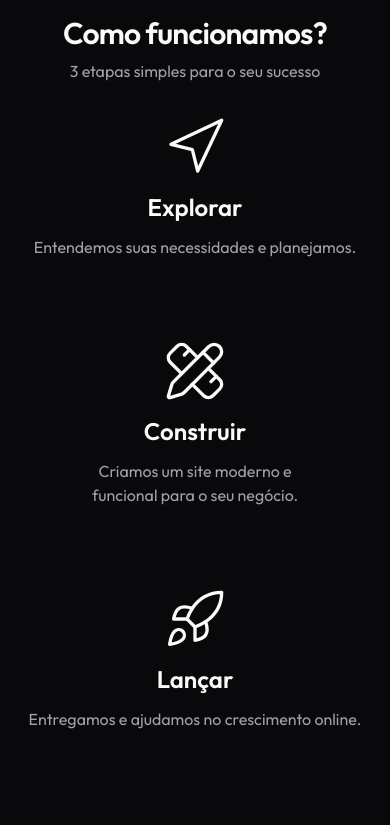
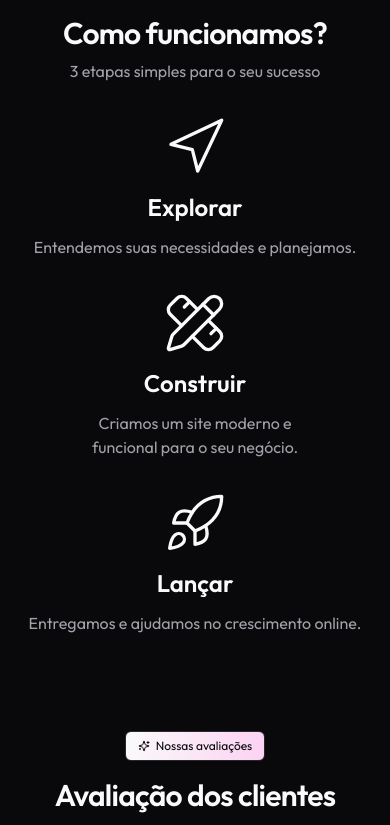
Before and after one commit to NaveLabz/nave, a Next.js app: page / in a window 390 px wide. Shown: the part 1910-2735 px from the top of the page. Built offline with nearby package versions, Linux system fonts and the light colour scheme.

Commit message:
styles: change gap for mobile devices

```diff
--- a/src/app/(home)/_components/benefits.tsx
+++ b/src/app/(home)/_components/benefits.tsx
@@ -58,7 +58,7 @@
             </SectionHeader.Description>
           </SectionHeader.Root>
 
-          <div className="grid grid-cols-1 gap-20 text-balance text-center sm:grid-cols-2 sm:gap-6 md:grid-cols-3 md:gap-x-4 md:gap-y-12">
+          <div className="grid grid-cols-1 gap-8 text-balance text-center sm:grid-cols-2 sm:gap-6 md:grid-cols-3 md:gap-x-4 md:gap-y-12">
             {BENEFITS.map((benefit, i) => (
               <div
                 key={i}
--- a/src/app/(home)/_components/steps.tsx
+++ b/src/app/(home)/_components/steps.tsx
@@ -35,7 +35,7 @@
             </SectionHeader.Description>
           </SectionHeader.Root>
 
-          <div className="grid grid-cols-1 gap-20 text-balance text-center sm:grid-cols-2 sm:gap-6 md:grid-cols-3 md:gap-4">
+          <div className="grid grid-cols-1 gap-8 text-balance text-center sm:grid-cols-2 sm:gap-6 md:grid-cols-3 md:gap-4">
             {STEPS.map((step, i) => (
               <div
                 key={i}
```
